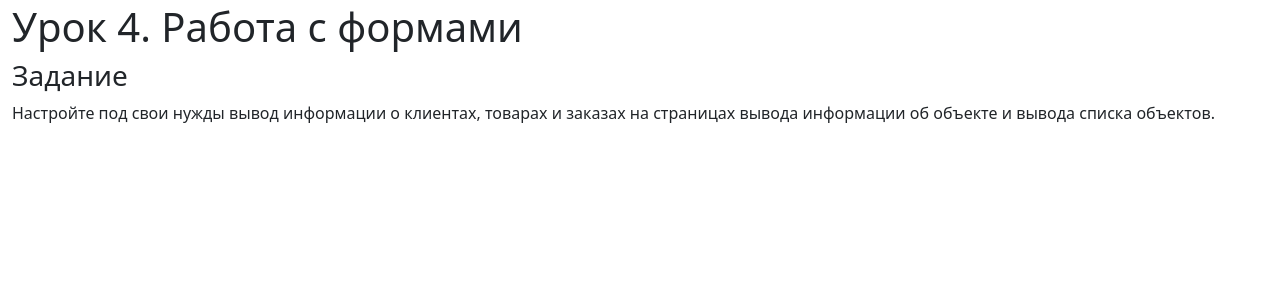
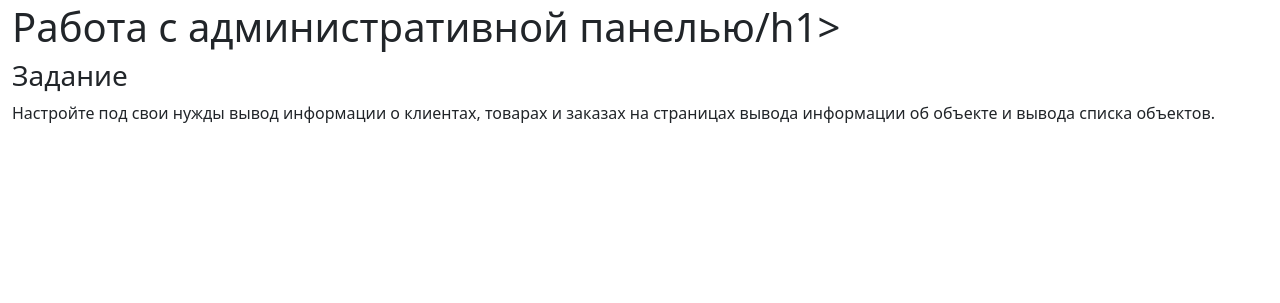
Before and after one commit to OstapTon/HW_Dj4, a Django app: page / in a window 1280 px wide. Shown: the part 37-340 px from the top of the page. Run offline with Django 5.2, Linux system fonts and the light colour scheme; some libraries are stand-ins or nearby versions.

Commit message:
Работа с административной панелью

```diff
--- a/myproject/myapp/templates/index.html
+++ b/myproject/myapp/templates/index.html
@@ -2,7 +2,7 @@
 
         <section>
         {% block content %}
-            <h1>Урок 4. Работа с формами</h1>
+            <h1>Работа с административной панелью/h1>
 
             <h3>Задание</h3>
             <p>Настройте под свои нужды вывод информации о клиентах, товарах и заказах на страницах вывода информации об объекте и вывода списка объектов.</p>
```
